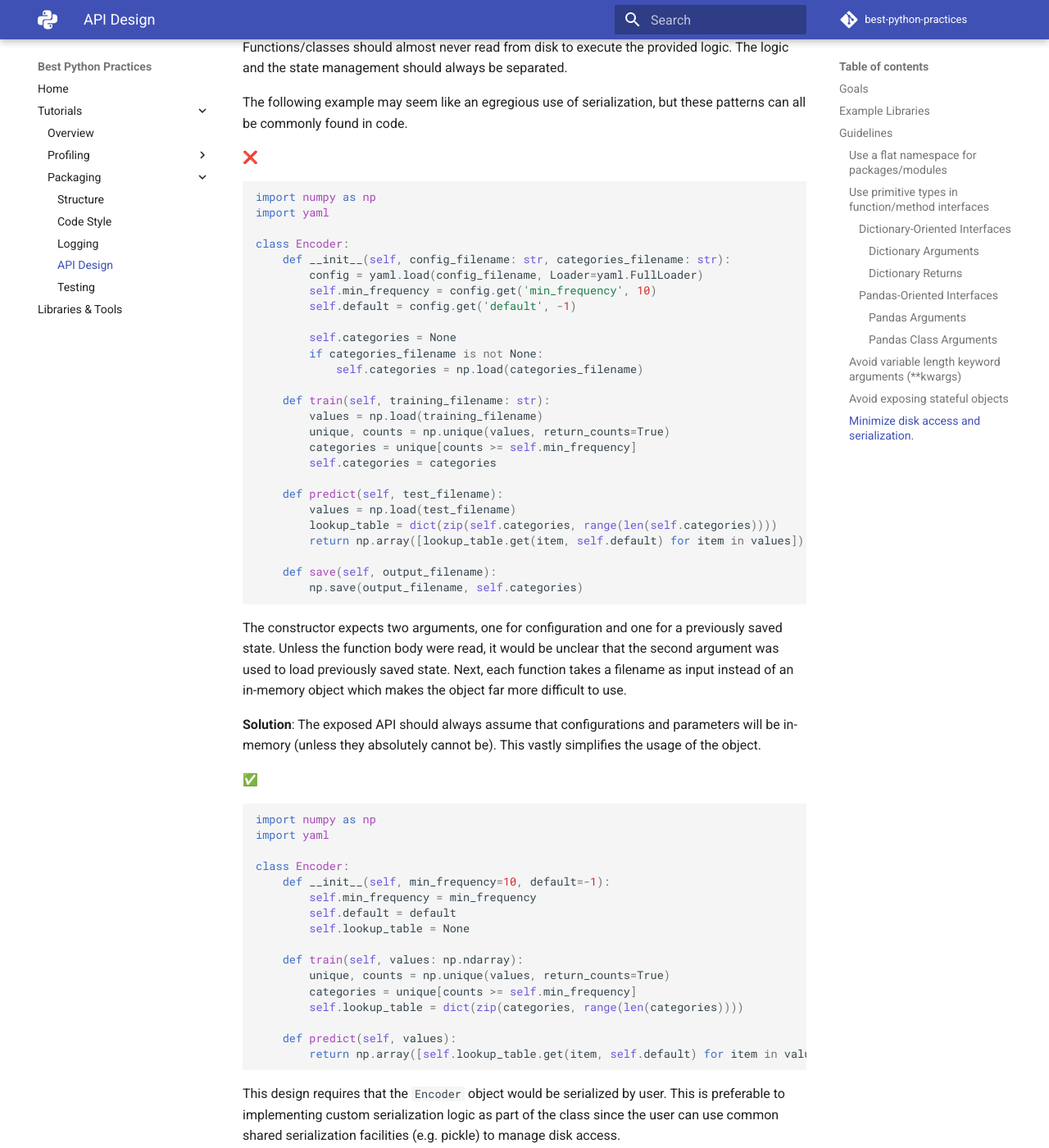
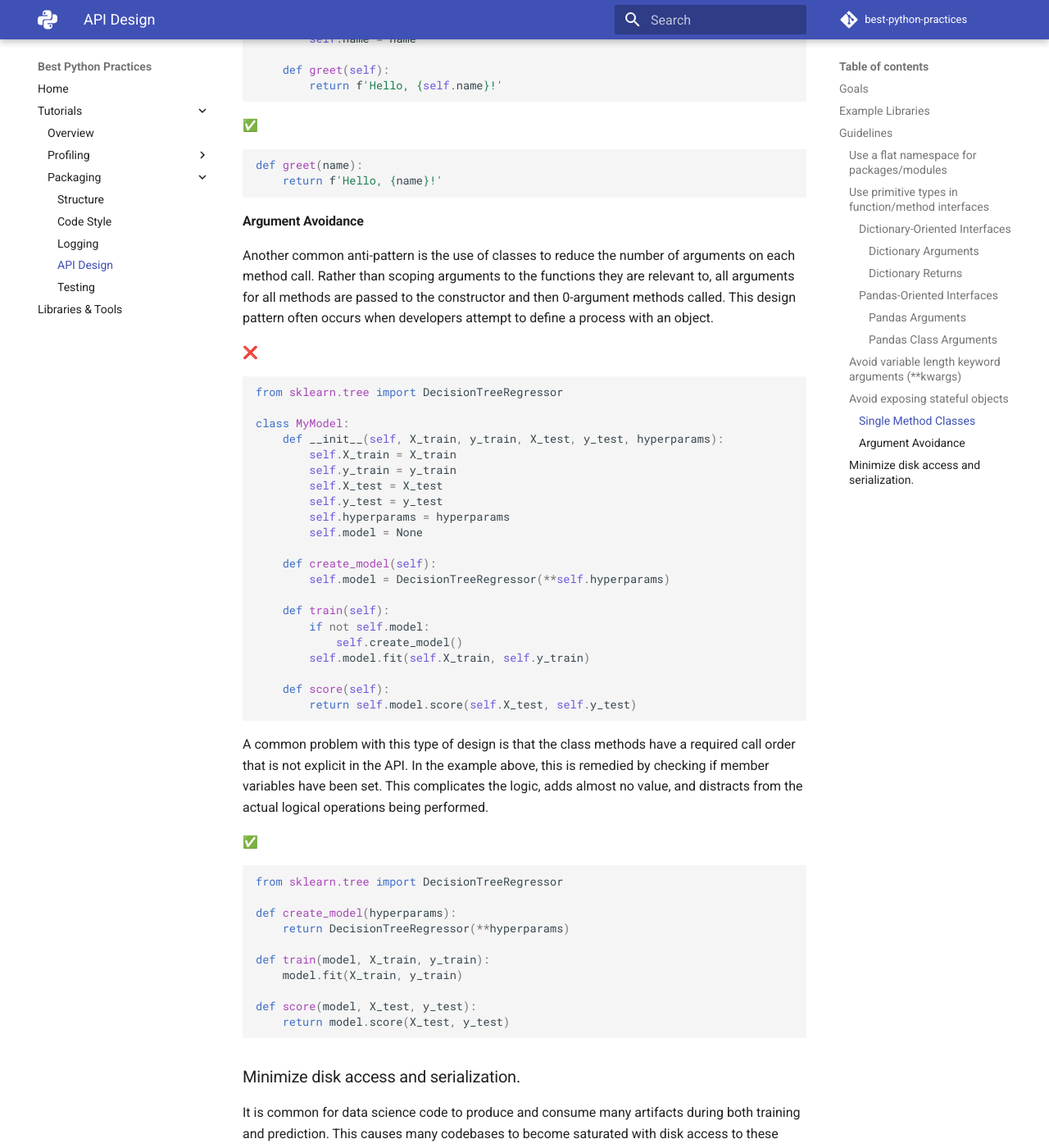
Before and after one commit to felixgao/python-best-practices, an MkDocs documentation site: the page built from docs/tutorials/packaging/api_design.md, in a window 1280 px wide and 1400 px high, scrolled down 8579 px. Shown: the whole window at 82% size. Built offline with MkDocs 1.6.1 and Material for MkDocs 9.7.7, drawn with Linux system fonts in a browser that asks for light colours; emoji names are drawn with the system emoji font; some of the changed text lies outside the part shown.

Commit message:
Added example to object oriented design section

````diff
--- a/docs/tutorials/packaging/api_design.md
+++ b/docs/tutorials/packaging/api_design.md
@@ -415,6 +415,83 @@
 procedure-oriented style. The benefit of procedure-oriented code is that it
 makes the lifetime and usage of in-memory state well-understood.
 
+#### Single Method Classes
+
+The most common object-oriented anti-pattern is when a class has a constructor
+and only a single public method. This can almost always be replaced with a
+function call with zero cost.
+
+:x:
+```python
+class Greeter:
+    def __init__(self, name):
+        self.name = name
+
+    def greet(self):
+        return f'Hello, {self.name}!'
+```
+
+:white_check_mark:
+```python
+def greet(name):
+    return f'Hello, {name}!'
+```
+
+
+#### Argument Avoidance
+
+Another common anti-pattern is the use of classes to reduce the number of
+arguments on each method call. Rather than scoping arguments to the functions
+they are relevant to, all arguments for all methods are passed to the
+constructor and then 0-argument methods called. This design pattern often occurs
+when developers attempt to define a process with an object.
+
+:x:
+```python
+from sklearn.tree import DecisionTreeRegressor
+
+class MyModel:
+    def __init__(self, X_train, y_train, X_test, y_test, hyperparams):
+        self.X_train = X_train
+        self.y_train = y_train
+        self.X_test = X_test
+        self.y_test = y_test
+        self.hyperparams = hyperparams
+        self.model = None
+
+    def create_model(self):
+        self.model = DecisionTreeRegressor(**self.hyperparams)
+
+    def train(self):
+        if not self.model:
+            self.create_model()
+        self.model.fit(self.X_train, self.y_train)
+
+    def score(self):
+        return self.model.score(self.X_test, self.y_test)
+```
+
+A common problem with this type of design is that the class methods have a
+required call order that is not explicit in the API. In the example above, this
+is remedied by checking if member variables have been set. This complicates the
+logic, adds almost no value, and distracts from the actual logical operations
+being performed.
+
+
+:white_check_mark:
+```python
+from sklearn.tree import DecisionTreeRegressor
+
+def create_model(hyperparams):
+    return DecisionTreeRegressor(**hyperparams)
+
+def train(model, X_train, y_train):
+    model.fit(X_train, y_train)
+
+def score(model, X_test, y_test):
+    return model.score(X_test, y_test)
+```
+
 
 ### Minimize disk access and serialization. {#serialization}
 
````
